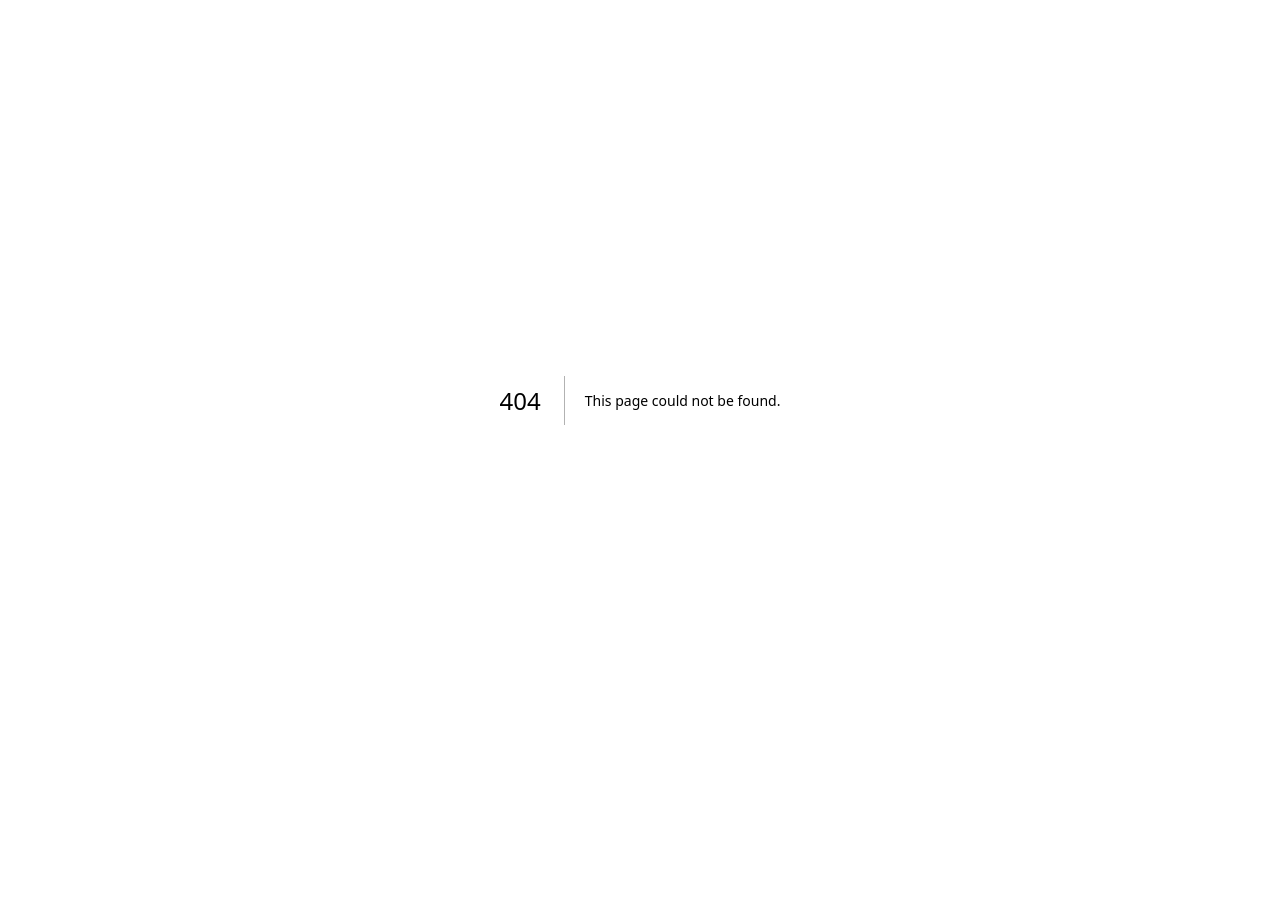
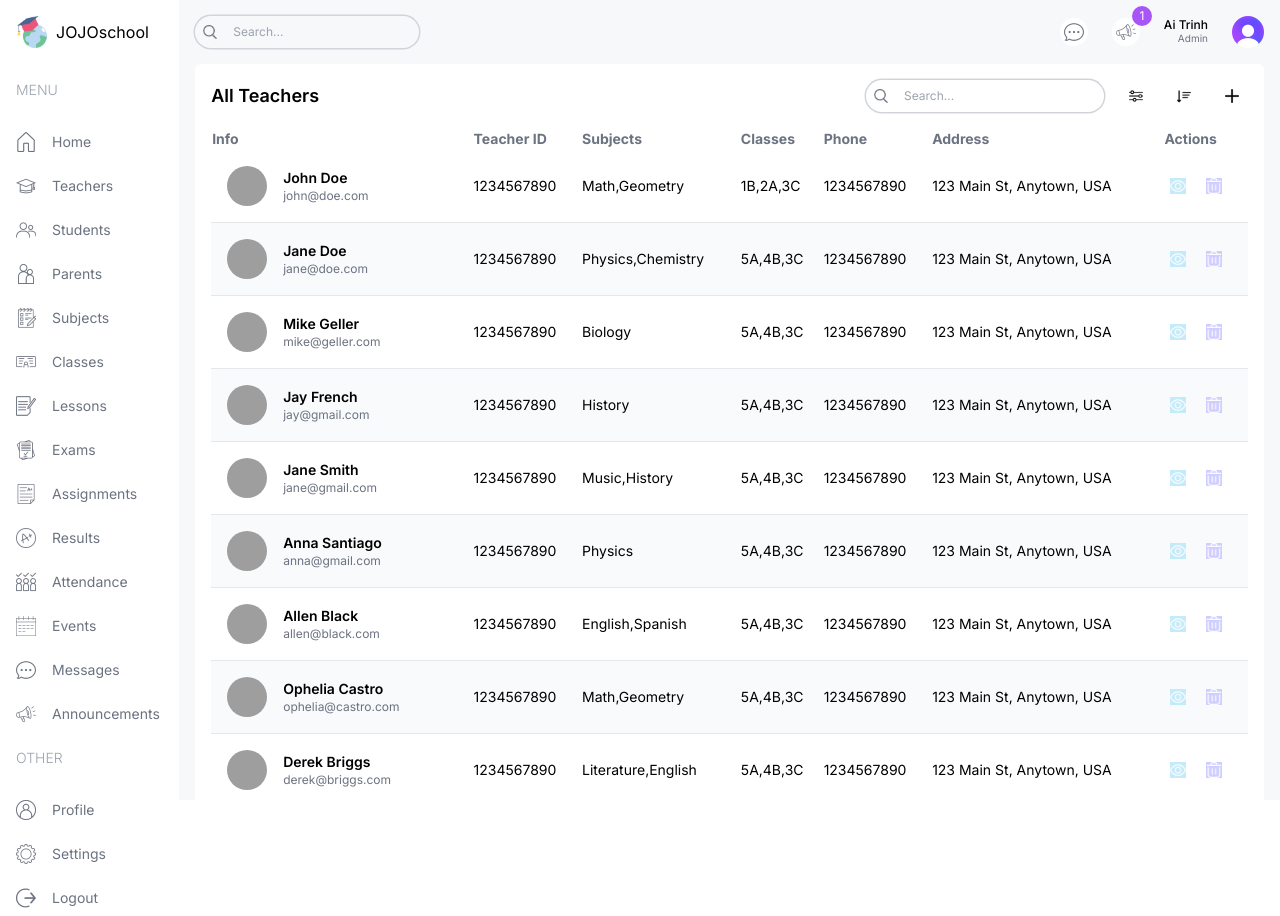
Before and after one commit to AiTrinh303/SCHOOL-Management, a Next.js app: page /list/teachers in a window 1280 px wide. Before the commit this address had no page. Before the commit the page ends 800 px from the top, so only its background shows below. Built offline with nearby package versions, Linux system fonts and the light colour scheme; grey boxes are pictures that could not be loaded.

Commit message:
add teachers list page

```diff
--- a/package.json
+++ b/package.json
@@ -12,6 +12,7 @@
     "autoprefixer": "^10.4.21",
     "next": "14.2.5",
     "react": "^18",
+    "react-big-calendar": "^1.19.4",
     "react-calendar": "^6.0.0",
     "react-dom": "^18",
     "recharts": "^3.1.2"
--- /dev/null
+++ b/src/app/(dashboard)/list/teachers/page.tsx
@@ -0,0 +1,130 @@
+import Pagination from "@/components/Pagination"
+import Table from "@/components/Table";
+import TableSearch from "@/components/TableSearch"
+import { role, teachersData } from "@/lib/data";
+import Image from "next/image"
+import Link from "next/link";
+
+type Teacher = {
+  id: number;
+  teacherId: string;
+  name: string;
+  email?: string;
+  photo: string;
+  phone: string;
+  subjects: string[];
+  classes: string[];
+  address: string;
+};
+
+const columns = [
+  {
+    header: "Info",
+    accessor: "info",
+  },
+  {
+    header: "Teacher ID",
+    accessor: "teacherId",
+    className: "hidden md:table-cell",
+  },
+  {
+    header: "Subjects",
+    accessor: "subjects",
+    className: "hidden md:table-cell",
+  },
+  {
+    header: "Classes",
+    accessor: "classes",
+    className: "hidden md:table-cell",
+  },
+  {
+    header: "Phone",
+    accessor: "phone",
+    className: "hidden lg:table-cell",
+  },
+  {
+    header: "Address",
+    accessor: "address",
+    className: "hidden lg:table-cell",
+  },
+  {
+    header: "Actions",
+    accessor: "action",
+  },
+];
+
+
+const TeacherListsPage = () => {
+
+  const renderRow = (item: Teacher) => (
+    <tr
+      key={item.id}
+      className="border-b border-gray-200 even:bg-slate-50 text-sm hover:bg-lamaPurpleLight"
+    >
+      <td className="flex items-center gap-4 p-4">
+        <Image
+          src={item.photo}
+          alt=""
+          width={40}
+          height={40}
+          className="md:hidden xl:block w-10 h-10 rounded-full object-cover"
+        />
+        <div className="flex flex-col">
+          <h3 className="font-semibold">{item.name}</h3>
+          <p className="text-xs text-gray-500">{item?.email}</p>
+        </div>
+      </td>
+      <td className="hidden md:table-cell">{item.teacherId}</td>
+      <td className="hidden md:table-cell">{item.subjects.join(",")}</td>
+      <td className="hidden md:table-cell">{item.classes.join(",")}</td>
+      <td className="hidden md:table-cell">{item.phone}</td>
+      <td className="hidden md:table-cell">{item.address}</td>
+      <td>
+        <div className="flex items-center gap-2">
+          <Link href={`/list/teachers/${item.id}`}>
+            <button className="w-7 h-7 flex items-center justify-center rounded-full bg-jojoSky">
+              <Image src="/view.png" alt="" width={16} height={16} />
+            </button>
+          </Link>
+          {role === "admin" && (
+            <button className="w-7 h-7 flex items-center justify-center rounded-full bg-jojoPurple">
+              <Image src="/delete.png" alt="" width={16} height={16} />
+            </button>
+          )}
+        </div>
+      </td>
+    </tr>
+  );
+
+  return (
+    <div className='bg-white p-4 rounded-md flex-1 m-4 mt-0 '>
+      {/* TOP */}
+      <div className='flex items-center justify-between'>
+        <h1 className="hidden md:block text-lg font-semibold">All Teachers</h1>
+        <div className='flex flex-col md:flex-row items-center gap-4 w-full md:w-auto '>
+          <TableSearch />
+          <div className="flex items-center gap-4 self-end">
+            <button className="w-8 h-8 flex items-center justify-center rounded-full bg-jojoYellow">
+              <Image src="/filter.png" alt="Filter" width={14} height={14} />
+            </button>
+             <button className="w-8 h-8 flex items-center justify-center rounded-full bg-jojoYellow">
+              <Image src="/sort.png" alt="Filter" width={14} height={14} />
+            </button>
+             <button className="w-8 h-8 flex items-center justify-center rounded-full bg-jojoYellow">
+              <Image src="/plus.png" alt="Filter" width={14} height={14} />
+            </button>
+          </div>
+        </div>
+      </div>
+
+      {/* LIST */}
+      <Table columns={columns} renderRow={renderRow} data={teachersData} />
+
+      {/* PAGINATION */}
+      <Pagination />
+
+    </div>
+  )
+}
+
+export default TeacherListsPage
--- /dev/null
+++ b/src/components/BigCalendar.tsx
@@ -0,0 +1,34 @@
+"use client";
+
+import { Calendar, momentLocalizer, View, Views } from "react-big-calendar";
+import moment from "moment";
+import { calendarEvents } from "@/lib/data";
+import "react-big-calendar/lib/css/react-big-calendar.css";
+import { useState } from "react";
+
+const localizer = momentLocalizer(moment);
+
+const BigCalendar = () => {
+  const [view, setView] = useState<View>(Views.WORK_WEEK);
+
+  const handleOnChangeView = (selectedView: View) => {
+    setView(selectedView);
+  };
+
+  return (
+    <Calendar
+      localizer={localizer}
+      events={calendarEvents}
+      startAccessor="start"
+      endAccessor="end"
+      views={["work_week", "day"]}
+      view={view}
+      style={{ height: "98%" }}
+      onView={handleOnChangeView}
+      min={new Date(2026, 1, 0, 8, 0, 0)}
+      max={new Date(2026, 1, 0, 17, 0, 0)}
+    />
+  );
+};
+
+export default BigCalendar;
--- /dev/null
+++ b/src/components/Pagination.tsx
@@ -0,0 +1,19 @@
+
+
+const Pagination = () => {
+  return (
+    <div className='p-4 flex items-center justify-between text-gray-500'>
+        <button disabled className="px-4 py-2 border rounded-md bg-slate-200 text-xs font-semibold disabled:opacity-50 disabled:cursor-not-allowed">Pre</button>
+        <div className="flex items-center gap-2 text-xs">
+            <button className="px-2 rounded-sm bg-jojoSky">1</button>
+            <button className="px-2 rounded-sm ">2</button>
+            <button className="px-2 rounded-sm ">3</button>
+            ...
+            <button className="px-2 rounded-sm ">10</button>
+        </div>
+        <button className="px-4 py-2 border rounded-md bg-slate-200 text-xs font-semibold disabled:opacity-50 disabled:cursor-not-allowed">Next</button>
+    </div>
+  )
+}
+
+export default Pagination
--- /dev/null
+++ b/src/components/Table.tsx
@@ -0,0 +1,22 @@
+
+
+const Table = ({columns, renderRow, data}: {columns:{header:string; accessor:string; className?:string}[]; renderRow:(item:any) => React.ReactNode; data:any[]}) => {
+  return (
+    <table className='w-full mt-4'>
+        <thead>
+            <tr className="text-left text-gray-500 text-sm">
+                {columns.map(col => (
+                    <th key={col.accessor} className={col.className}>
+                        {col.header}
+                    </th>
+                ))}
+            </tr>
+        </thead>
+        <tbody>
+            {data.map(item => renderRow(item))}
+        </tbody>
+    </table>
+  )
+}
+
+export default Table
--- /dev/null
+++ b/src/components/TableSearch.tsx
@@ -0,0 +1,12 @@
+import Image from "next/image"
+
+const TableSearch = () => {
+  return (
+    <div className="w-full md:w-auto flex items-center gap-2 text-xs rounded-full ring-[1.5px] ring-gray-300 px-2">
+            <Image src="/search.png" alt="Search" width={14} height={14} />
+            <input type="text" placeholder="Search..." className="w-[200px] p-2 bg-transparent outline-none" />
+    </div>
+  )
+}
+
+export default TableSearch
```
Also changed, not shown: 1 other file (tests, documents, lock files or other folders).
